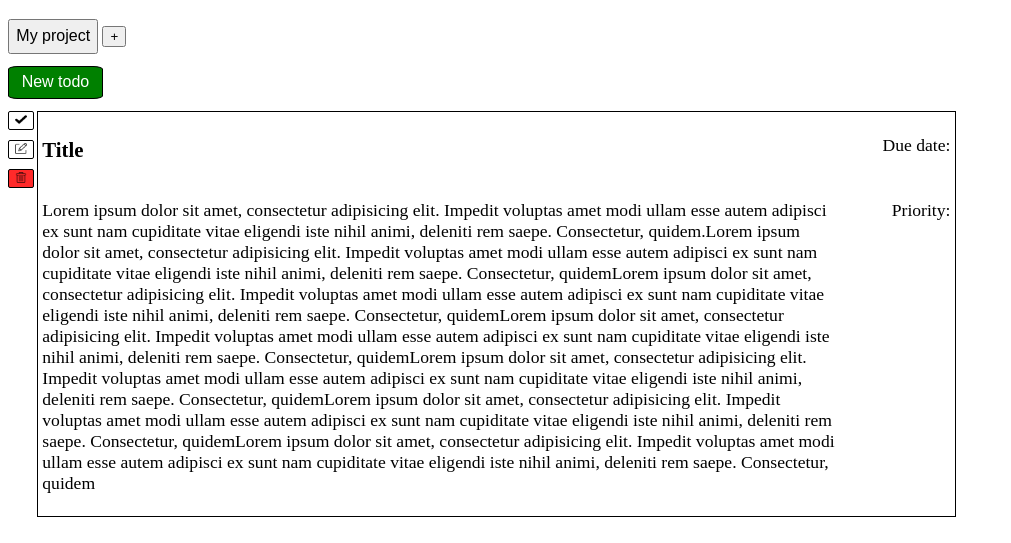
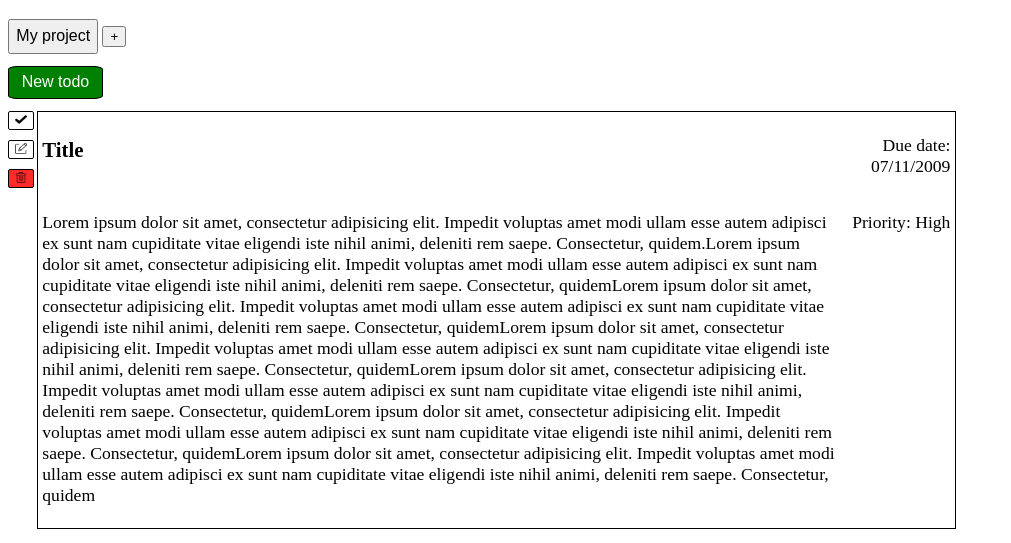
Before and after one commit to Ep1ore/Todo-list, a website built with webpack: page dist/index.html in a window 1280 px wide. Shown: the part 61-604 px from the top of the page, without its empty margins (0-1011 px from the left). Built offline with nearby package versions, Linux system fonts and the light colour scheme.

Commit message:
Hardcoded todo

```diff
--- a/dist/index.html
+++ b/dist/index.html
@@ -22,13 +22,12 @@
             <div class="todo-content-div">
                 <h3 class="todo-title">Title</h3>
                 <p class="todo-description">Lorem ipsum dolor sit amet, consectetur adipisicing elit. Impedit voluptas amet modi ullam esse autem adipisci ex sunt nam cupiditate vitae eligendi iste nihil animi, deleniti rem saepe. Consectetur, quidem.Lorem ipsum dolor sit amet, consectetur adipisicing elit. Impedit voluptas amet modi ullam esse autem adipisci ex sunt nam cupiditate vitae eligendi iste nihil animi, deleniti rem saepe. Consectetur, quidemLorem ipsum dolor sit amet, consectetur adipisicing elit. Impedit voluptas amet modi ullam esse autem adipisci ex sunt nam cupiditate vitae eligendi iste nihil animi, deleniti rem saepe. Consectetur, quidemLorem ipsum dolor sit amet, consectetur adipisicing elit. Impedit voluptas amet modi ullam esse autem adipisci ex sunt nam cupiditate vitae eligendi iste nihil animi, deleniti rem saepe. Consectetur, quidemLorem ipsum dolor sit amet, consectetur adipisicing elit. Impedit voluptas amet modi ullam esse autem adipisci ex sunt nam cupiditate vitae eligendi iste nihil animi, deleniti rem saepe. Consectetur, quidemLorem ipsum dolor sit amet, consectetur adipisicing elit. Impedit voluptas amet modi ullam esse autem adipisci ex sunt nam cupiditate vitae eligendi iste nihil animi, deleniti rem saepe. Consectetur, quidemLorem ipsum dolor sit amet, consectetur adipisicing elit. Impedit voluptas amet modi ullam esse autem adipisci ex sunt nam cupiditate vitae eligendi iste nihil animi, deleniti rem saepe. Consectetur, quidem</p>
-                <p class="todo-due-date">Due date:</p>
-                <p class="todo-priority">Priority:</p>
+                <p class="todo-due-date">Due date: 07/11/2009</p>
+                <p class="todo-priority">Priority: High</p>
             </div>
         </div>
     </div>
     <div id="checkbox-list"></div>
-
     <script src="main.js"></script>
 </body>
 </html>
```
